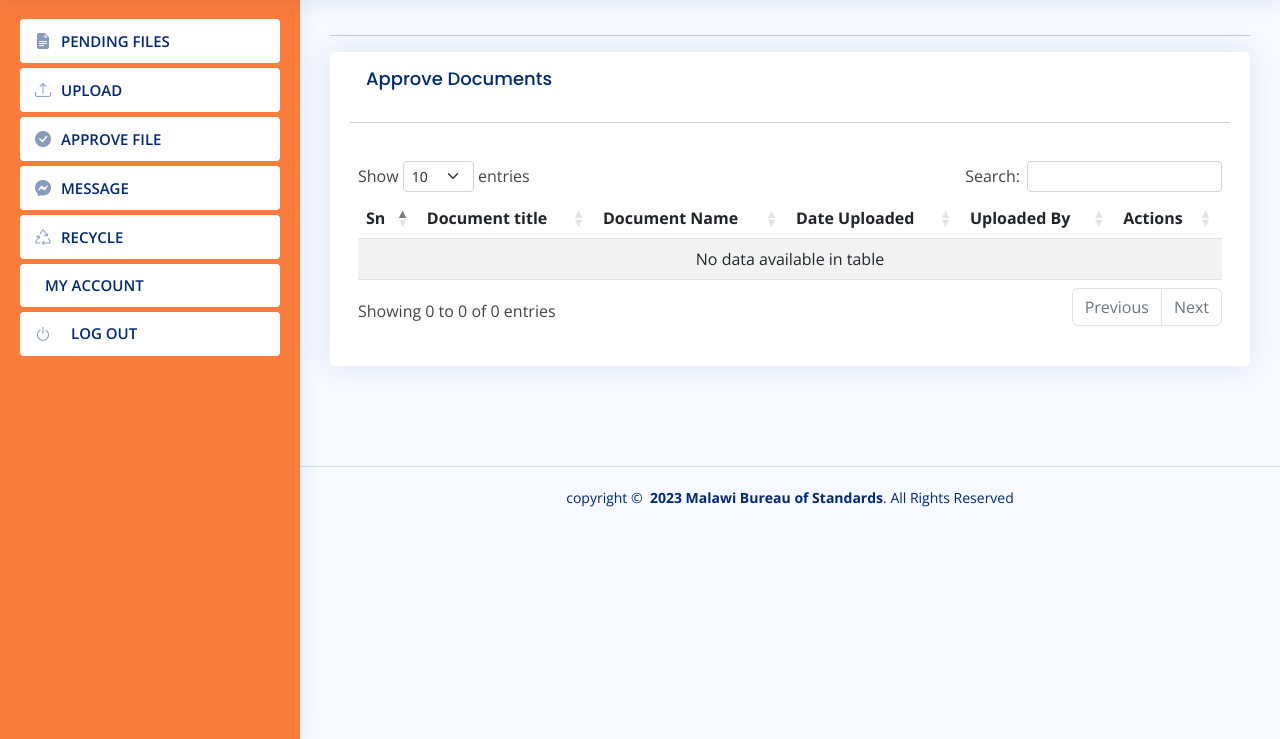
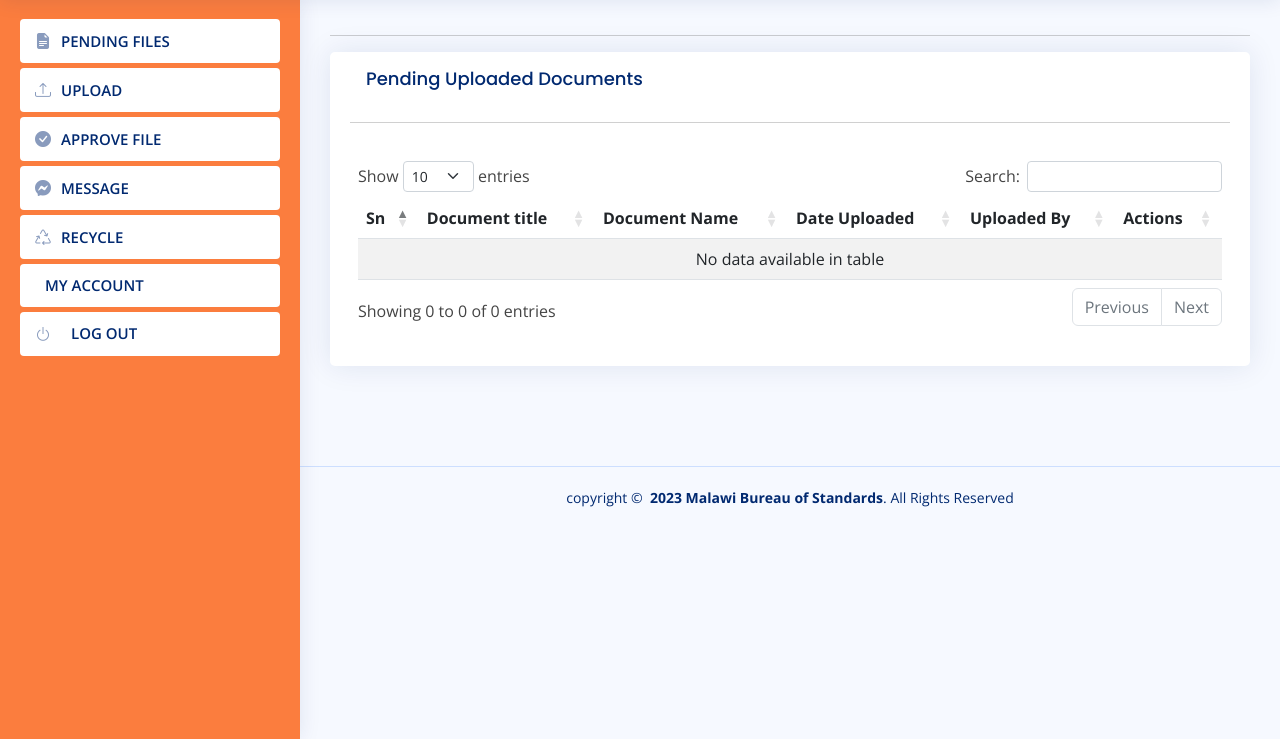
Before and after one commit to ThapsonKNyirenda/mbs_dms_new, a PHP site: page /manager/approve.php in a window 1280 px wide. Shown: the part 61-800 px from the top of the page. Run offline with PHP 8.4, Linux system fonts and the light colour scheme; a user stored in the database is signed in; data that the repository does not hold is empty; some libraries are stand-ins or nearby versions.

Commit message:
i have added some files

```diff
--- a/manager/approve.php
+++ b/manager/approve.php
@@ -252,7 +252,7 @@
                 <div class="card info-card sales-card" style="width: 100%; ">
 
                   <div class="card-body" style="width: 100%;">
-                    <h5 class="card-title p-3">Approve Documents</h5>
+                    <h5 class="card-title p-3">Pending Uploaded Documents</h5>
                     <hr style="margin-bottom: 30px;">
 
                     <div class="d-block align-items-center p-2" style="width:100%; overflow-x: auto;">
```
